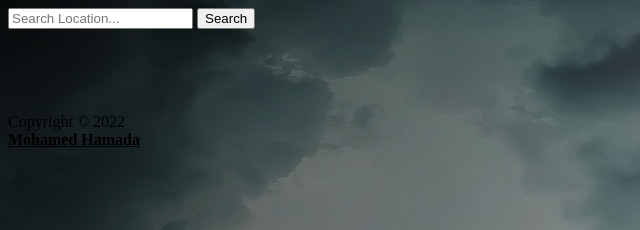
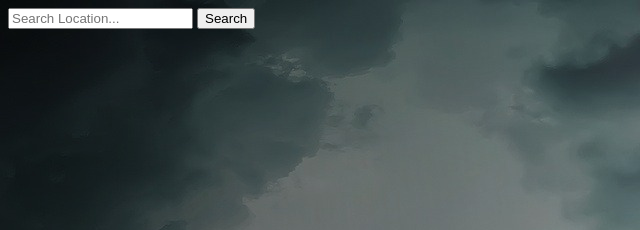
Before and after one commit to MoDev0/weather-App, a plain HTML site: page index.html in a window 1280 px wide. Shown: the top 230 px of the page, 0-640 px from the left. Drawn offline with Linux system fonts and the light colour scheme.

Commit message:
remove footer

```diff
--- a/index.html
+++ b/index.html
@@ -37,16 +37,6 @@
 
     </div>
 
-    <footer>
-        <p>
-     <div > Copyright © 2022   </div>
-        <a style="color: black;" href="https://github.com/MoDev0" target="_blank"><strong>Mohamed Hamada</strong></a>
-
-        </p>
-
-
-</footer>
-
 
 
 
```
